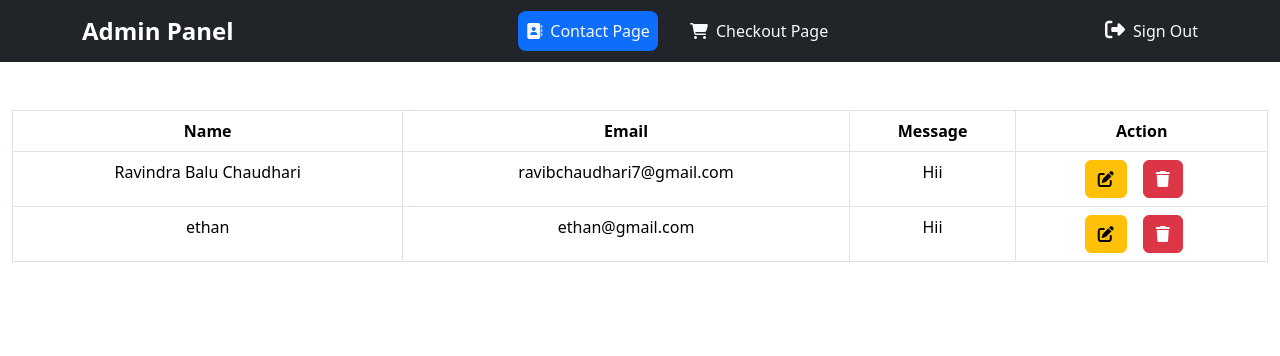
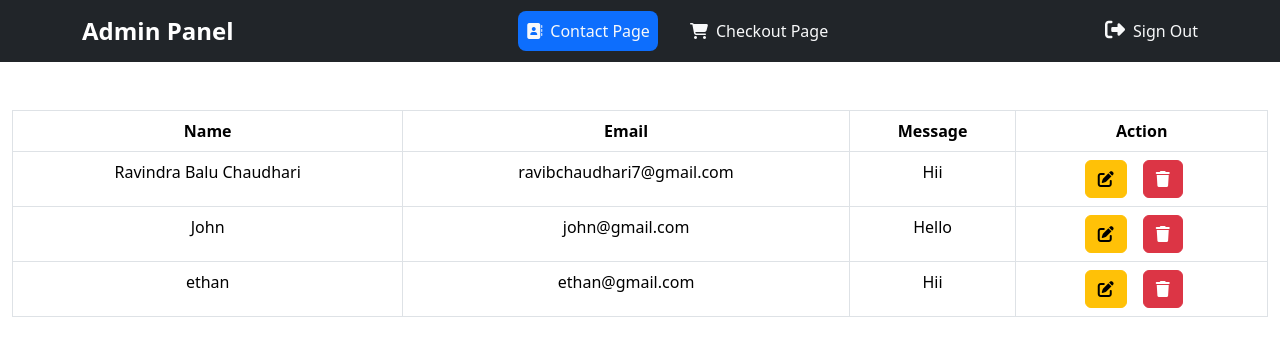
Before and after one commit to ravib7/Fruitable, a React (Vite) app: page /Fruitable/admin/admincontact in a window 1280 px wide. Shown: the top 356 px of the page. Built offline with nearby package versions, Linux system fonts and the light colour scheme; data requests are answered from the project's data file; sample sign-in values are in the browser's storage.

Commit message:
Automatic commit

```diff
--- a/db.json
+++ b/db.json
@@ -7,10 +7,16 @@
       "id": 1
     },
     {
+      "name": "John",
+      "email": "john@gmail.com",
+      "message": "Hello",
+      "id": 2
+    },
+    {
       "name": "ethan",
       "email": "ethan@gmail.com",
       "message": "Hii",
-      "id": 2
+      "id": 3
     }
   ],
   "checkout": [
--- a/src/App.jsx
+++ b/src/App.jsx
@@ -23,9 +23,8 @@ export const AuthContext = createContext()
 
 const App = () => {
 
-
+  const navigate = useNavigate()
   const [editData, setEditData] = useState()
-  const navigate = useNavigate()
 
   const updateContact = async (values, resetForm) => {
     if (editData) {
@@ -33,8 +32,8 @@ const App = () => {
       toast.success("Updated Successfully");
       setEditData(null);
       resetForm();
+      navigate("./admin/admincontact")
       readContact();
-
     } else {
       toast.error("Failed to update the contact");
       console.error(error);
--- a/src/components/ContactForm.jsx
+++ b/src/components/ContactForm.jsx
@@ -9,7 +9,7 @@ import { AuthContext } from '../App'
 
 const ContactForm = () => {
 
-    const { editData, updateContact } = useContext(AuthContext)
+    const { editData, updateContact, setEditData } = useContext(AuthContext)
 
     const handleClasses = key => clsx({
         "form-control py-3 rounded-3": true,
@@ -69,7 +69,7 @@ const ContactForm = () => {
                         {
                             editData
                                 ? <>
-                                    <button type="submit" class="btn btn-warning">Update Blogs</button>
+                                    <button className="btn fw-semibold px-4 py-3 my-3 w-100 rounded-3" style={{ border: "1px solid #ffb524" }} type="submit">Update</button>
                                 </>
                                 : <>
                                     <button className="btn fw-semibold px-4 py-3 my-3 w-100 rounded-3" style={{ border: "1px solid #ffb524" }} type="submit">Submit</button>
```
